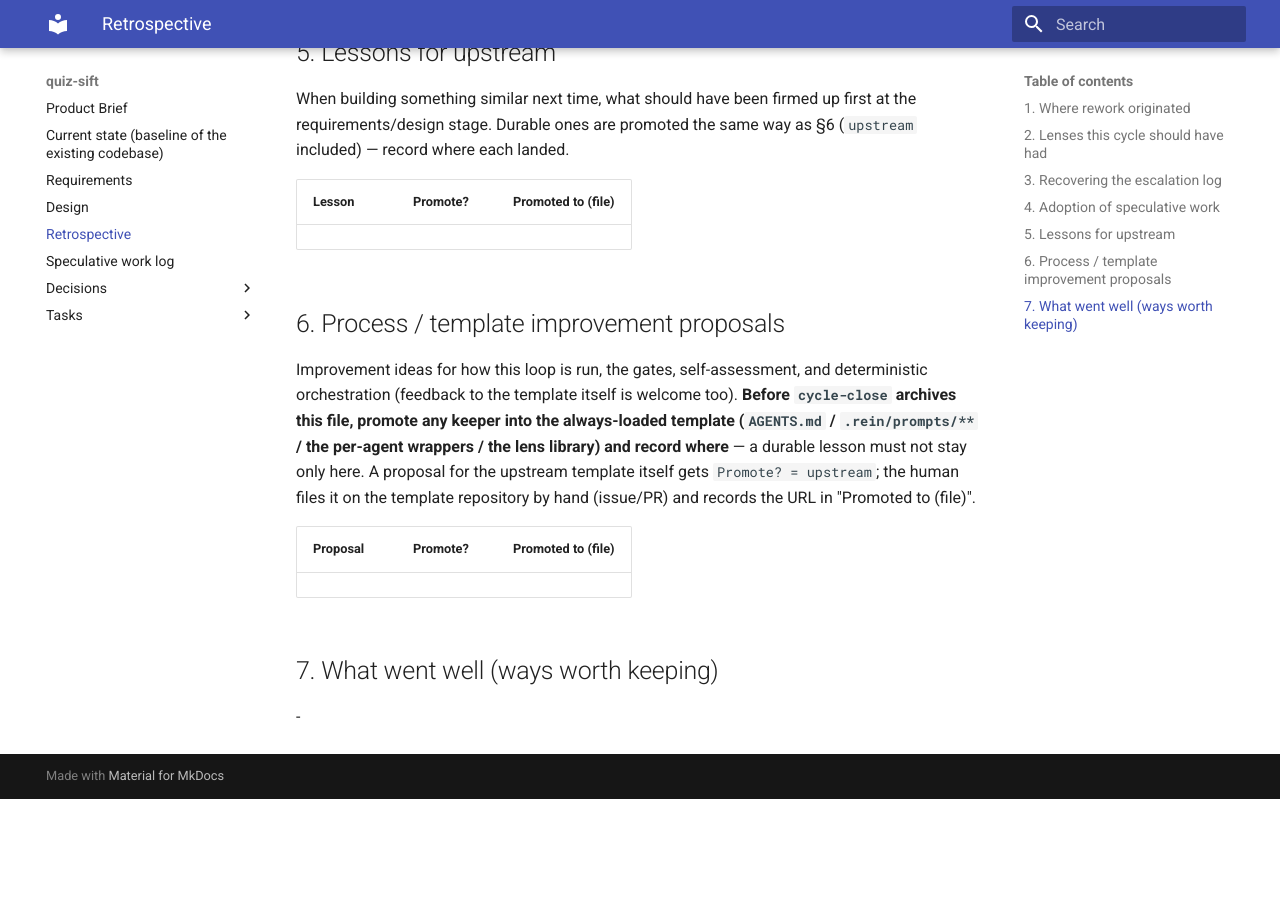
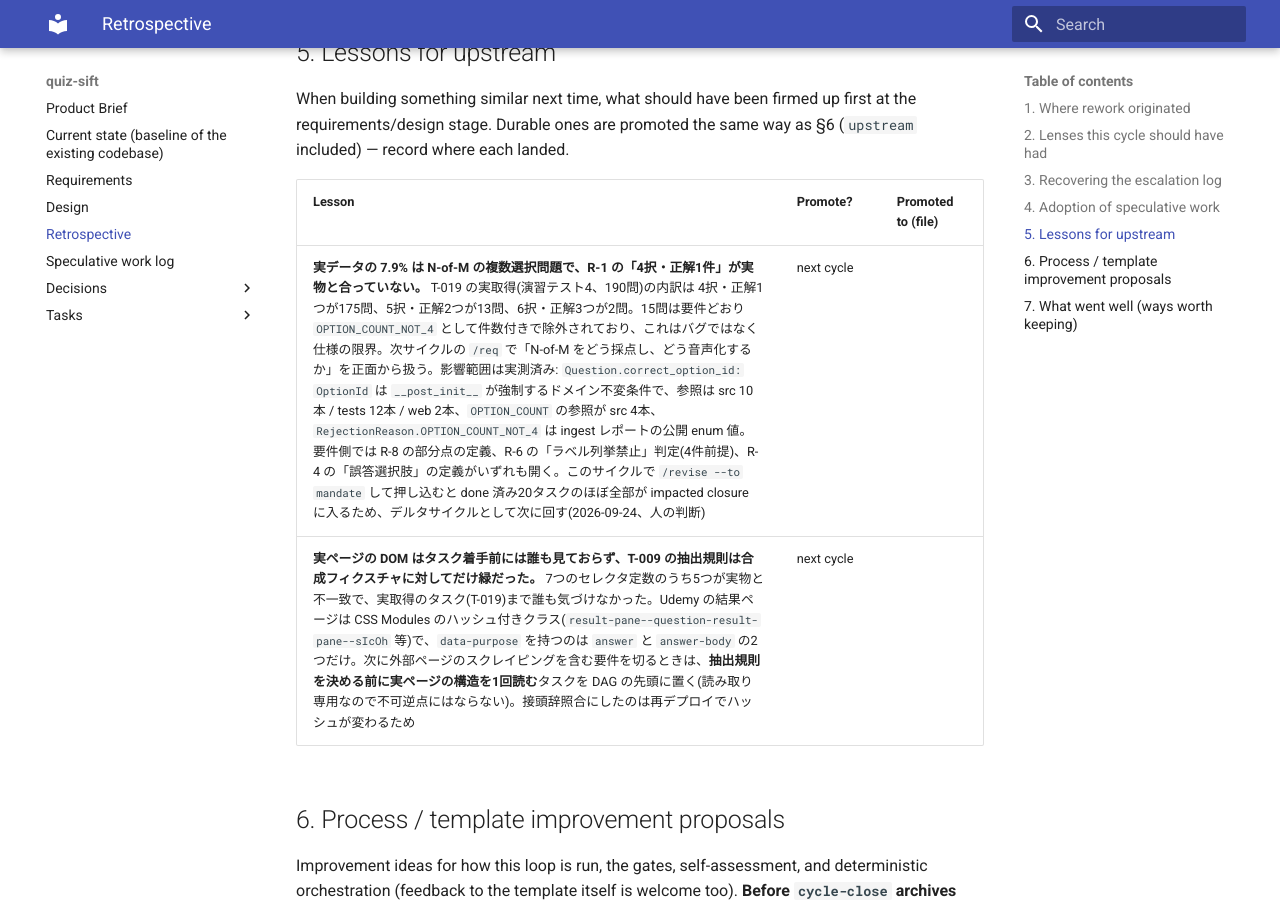
Before and after one commit to komoroko/quiz-sift, an MkDocs documentation site: the page built from docs/retrospective.md, in a window 1280 px wide and 900 px high, scrolled down 1520 px. Built offline with MkDocs 1.6.1 and Material for MkDocs 9.7.7, drawn with Linux system fonts in a browser that asks for light colours; before the commit the page ends 2319 px from its top, so only the background shows below that.

Commit message:
docs: 複数選択(N-of-M)対応と実 DOM の先行確認を次サイクルへの申し送りに記録
T-019 の実取得で、実データの 7.9%(190問中15問)が N-of-M の複数選択問題だと
判明した。R-1 は「4択・正解1件」を要件文そのものに持ち、15問は OPTION_COUNT_NOT_4
として件数付きで除外されている — バグではなく仕様の限界。

このサイクルで押し込むと done 済み20タスクのほぼ全部が impacted closure に入るため、
デルタサイクルとして次に回す。影響範囲と、次サイクルの /req が開くことになる論点
(R-8 の部分点、R-6 のラベル列挙禁止判定、R-4 の誤答選択肢の定義)を retrospective
§5 に実測値付きで残した。

あわせて、実ページの DOM を誰も見ないまま抽出規則を決めていた件も §5 に記録した。

docs/10-requirements.md は plan.sources にダイジェストでピンされており mandate の
受領証が覆っているので触っていない。

```diff
--- a/docs/retrospective.md
+++ b/docs/retrospective.md
@@ -48,7 +48,8 @@ Durable ones are promoted the same way as §6 (`upstream` included) — record w
 
 | Lesson | Promote? | Promoted to (file) |
 |--------|----------|--------------------|
-| | | |
+| **実データの 7.9% は N-of-M の複数選択問題で、R-1 の「4択・正解1件」が実物と合っていない。** T-019 の実取得(演習テスト4、190問)の内訳は 4択・正解1つが175問、5択・正解2つが13問、6択・正解3つが2問。15問は要件どおり `OPTION_COUNT_NOT_4` として件数付きで除外されており、これはバグではなく仕様の限界。次サイクルの `/req` で「N-of-M をどう採点し、どう音声化するか」を正面から扱う。影響範囲は実測済み: `Question.correct_option_id: OptionId` は `__post_init__` が強制するドメイン不変条件で、参照は src 10本 / tests 12本 / web 2本、`OPTION_COUNT` の参照が src 4本、`RejectionReason.OPTION_COUNT_NOT_4` は ingest レポートの公開 enum 値。要件側では R-8 の部分点の定義、R-6 の「ラベル列挙禁止」判定(4件前提)、R-4 の「誤答選択肢」の定義がいずれも開く。このサイクルで `/revise --to mandate` して押し込むと done 済み20タスクのほぼ全部が impacted closure に入るため、デルタサイクルとして次に回す(2026-09-24、人の判断) | next cycle | |
+| **実ページの DOM はタスク着手前には誰も見ておらず、T-009 の抽出規則は合成フィクスチャに対してだけ緑だった。** 7つのセレクタ定数のうち5つが実物と不一致で、実取得のタスク(T-019)まで誰も気づけなかった。Udemy の結果ページは CSS Modules のハッシュ付きクラス(`result-pane--question-result-pane--sIcOh` 等)で、`data-purpose` を持つのは `answer` と `answer-body` の2つだけ。次に外部ページのスクレイピングを含む要件を切るときは、**抽出規則を決める前に実ページの構造を1回読む**タスクを DAG の先頭に置く(読み取り専用なので不可逆点にはならない)。接頭辞照合にしたのは再デプロイでハッシュが変わるため | next cycle | |
 
 ## 6. Process / template improvement proposals
 Improvement ideas for how this loop is run, the gates, self-assessment, and deterministic orchestration
```
